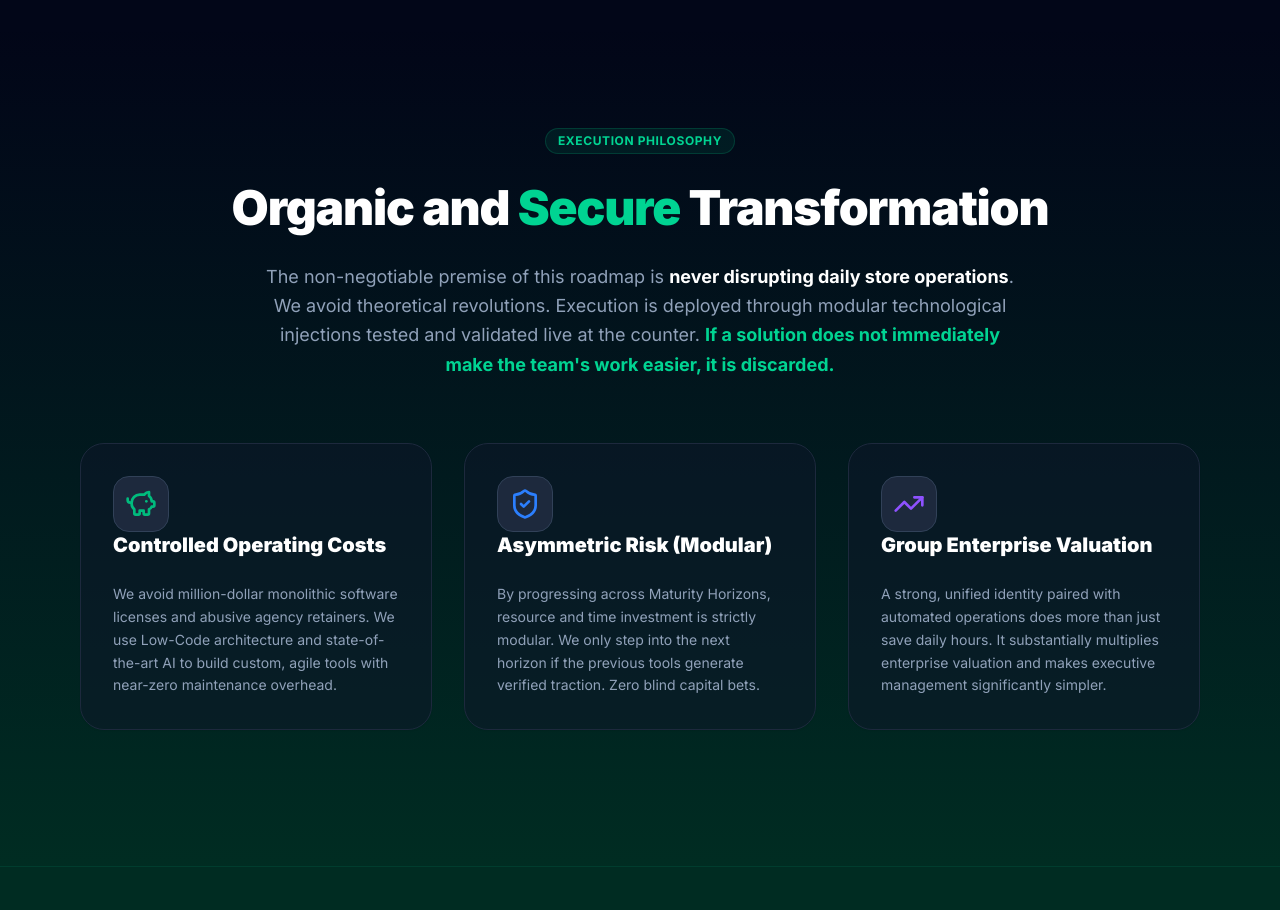
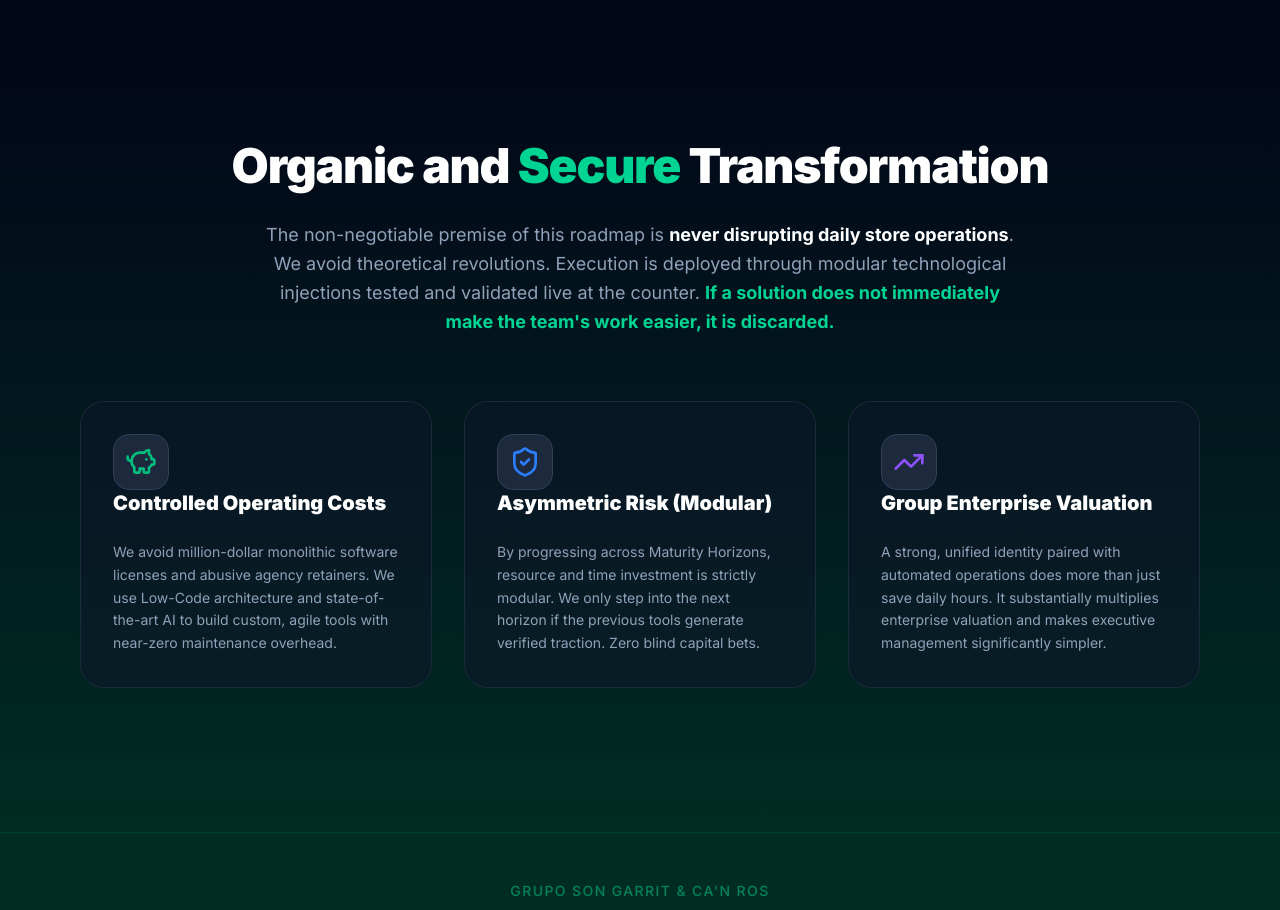
Before and after one commit to jordi2479/songarrit-canros-it, a Next.js app: page /en in a window 1280 px wide. Shown: the part 9140-10050 px from the top of the page. Built offline with nearby package versions, Linux system fonts and the light colour scheme.

Commit message:
fix(viabilidad): eliminar etiqueta badge 'Filosofía de Ejecución' de la cabecera de la sección

```diff
--- a/src/app/[locale]/page.tsx
+++ b/src/app/[locale]/page.tsx
@@ -382,11 +382,6 @@ export default function Home() {
       {/* ─── SECCIÓN 10: VIABILIDAD (Negocio) ─── */}
       <Section id="viabilidad" dark className="bg-gradient-to-b from-slate-950 to-emerald-950">
         <div className="text-center mb-6 md:mb-16">
-          <div className="flex justify-center items-center gap-2 mb-3 md:mb-6">
-            <span className="px-2.5 py-0.5 md:px-3 md:py-1 text-[10px] md:text-xs font-bold uppercase tracking-wider text-emerald-400 bg-emerald-500/10 border border-emerald-500/20 rounded-full">
-              {locale === 'ca' ? "Filosofia d'Execució" : locale === 'en' ? "Execution Philosophy" : locale === 'de' ? "Ausführungsphilosophie" : "Filosofía de Ejecución"}
-            </span>
-          </div>
           <h2 className="text-2xl sm:text-4xl md:text-5xl font-black tracking-tight mb-3 md:mb-6 text-white leading-tight">
             {locale === 'ca' ? (
               <>Transformació Orgànica i <span className="text-emerald-400">Segura</span></>
```
